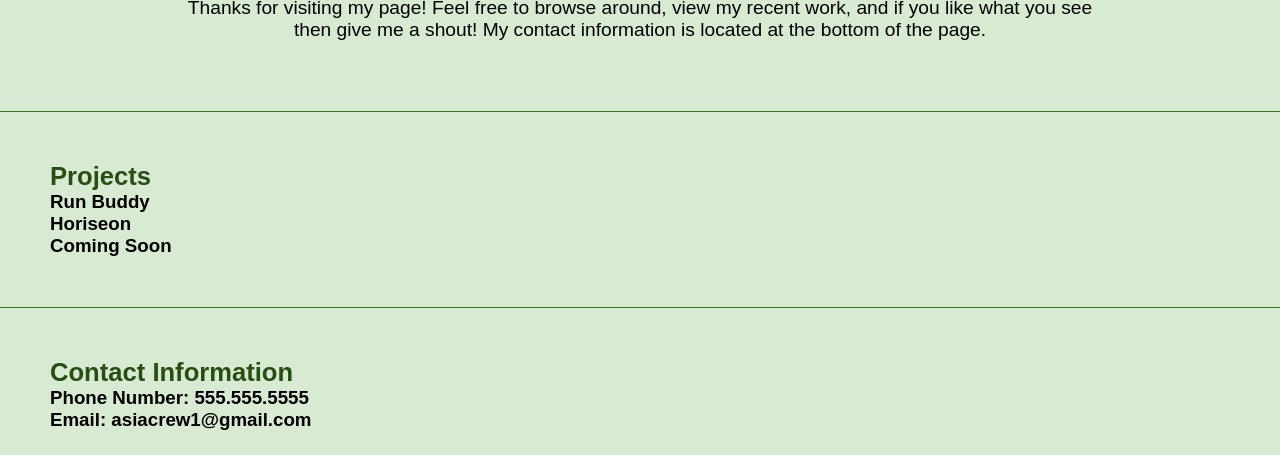
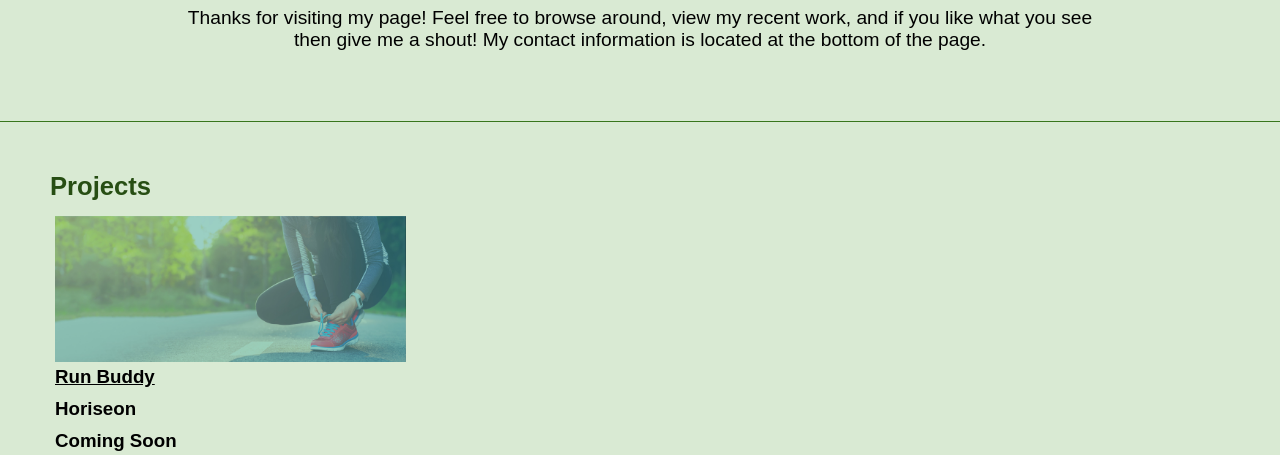
Before and after one commit to asiajcrew/practice-professional-portfolio, a plain HTML site: page index.html in a window 1280 px wide. Shown: the part 558-1013 px from the top of the page. Drawn offline with Linux system fonts and the light colour scheme.

Commit message:
added first project

```diff
--- a/assets/css/style.css
+++ b/assets/css/style.css
@@ -14,6 +14,18 @@ body {
     font-family: Arial, Helvetica, sans-serif;
 }
 
+section {
+    padding: 50px;
+    border-bottom: 1px solid #38761d;
+}
+
+.section-title {
+    color: var(--section-title-color);
+    font-size: 2vw;
+    margin-bottom: 10px;
+}
+
+/* header & nav */
 header {
     background: var(--section-background-color);
     padding: 20px 35px;
@@ -56,11 +68,7 @@ header nav ul li a:hover {
     color: #d9ead3;
 }
 
-section {
-    padding: 50px;
-    border-bottom: 1px solid #38761d;
-}
-
+/* about me */
 .about-me img {
     width: 40%;
     height: 45%;
@@ -82,11 +90,15 @@ section {
     text-align: center;
 }
 
-.section-title {
-    color: var(--section-title-color);
-    font-size: 2vw;
+.project{
+    padding: 5px;
+}
+.project img {
+    width: 30%;
+    height: 20%;
 }
 
-.projects h3{
-    color: var(--text-color);
+.project h3 a{
+    color: black;
+
 }
--- a/index.html
+++ b/index.html
@@ -40,17 +40,22 @@
     <!-- Projects -->
     <section id="projects" class="projects">
         <h2 class="section-title">Projects</h2>
-        <article class="first-project">
-            <h3>Run Buddy</h3>
-            <!-- add img ass background via css -->
+        <article class="project">
+            <img src="./assets/images/hero-bg.jpg" alt="runner tying their laces" />
+            <h3 class="project-name">
+                <a href="https://asiajcrew.github.io/Practice-run-buddy/">Run Buddy</a>
+            </h3>
         </article>
 
-        <article class="second-project">
-            <h3>Horiseon</h3>
+
+
+
+        <article class="project">
+            <h3 class="project-name">Horiseon</h3>
         </article>
 
-        <article class="third-project">
-            <h3>Coming Soon</h3>
+        <article class="project">
+            <h3 class="project-name">Coming Soon</h3>
         </article>
     </section>
 
```
Also changed, not shown: assets/images/hero-bg.jpg (added).
